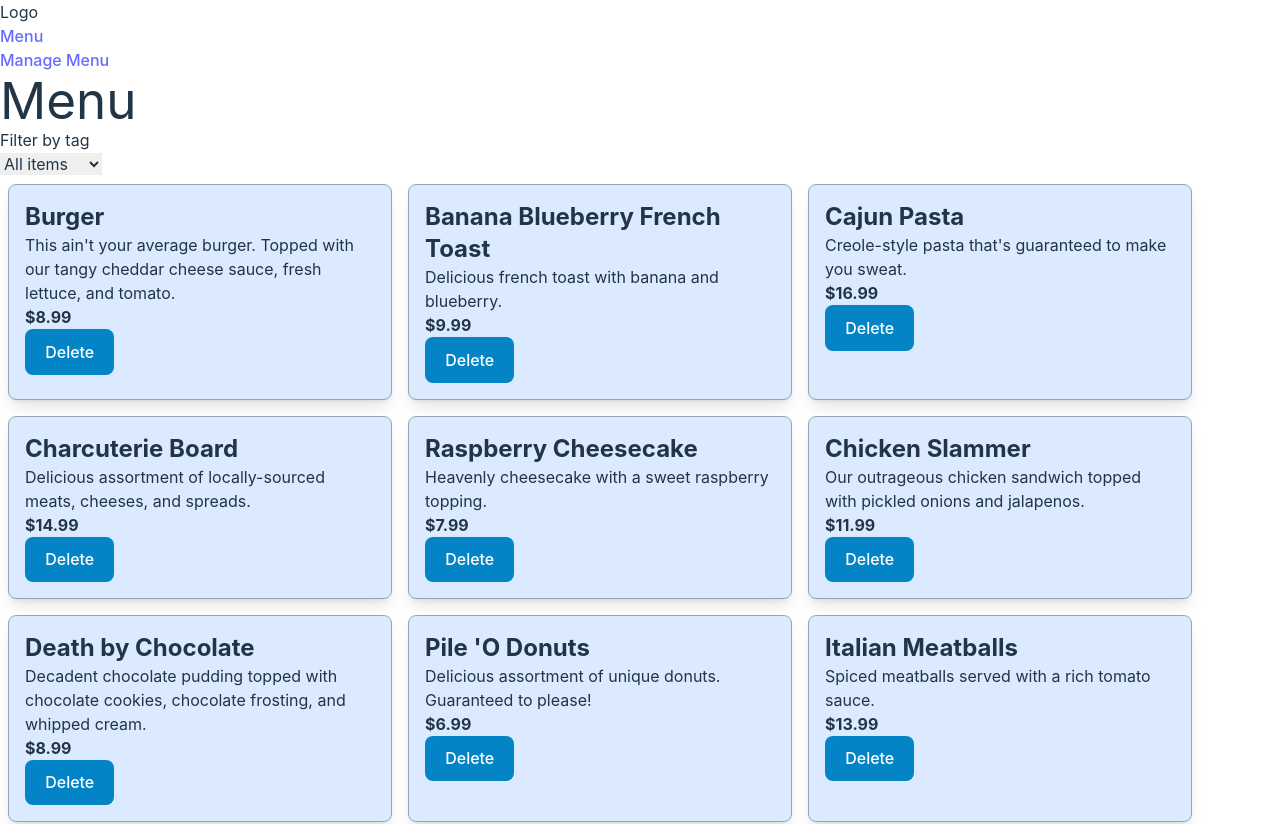
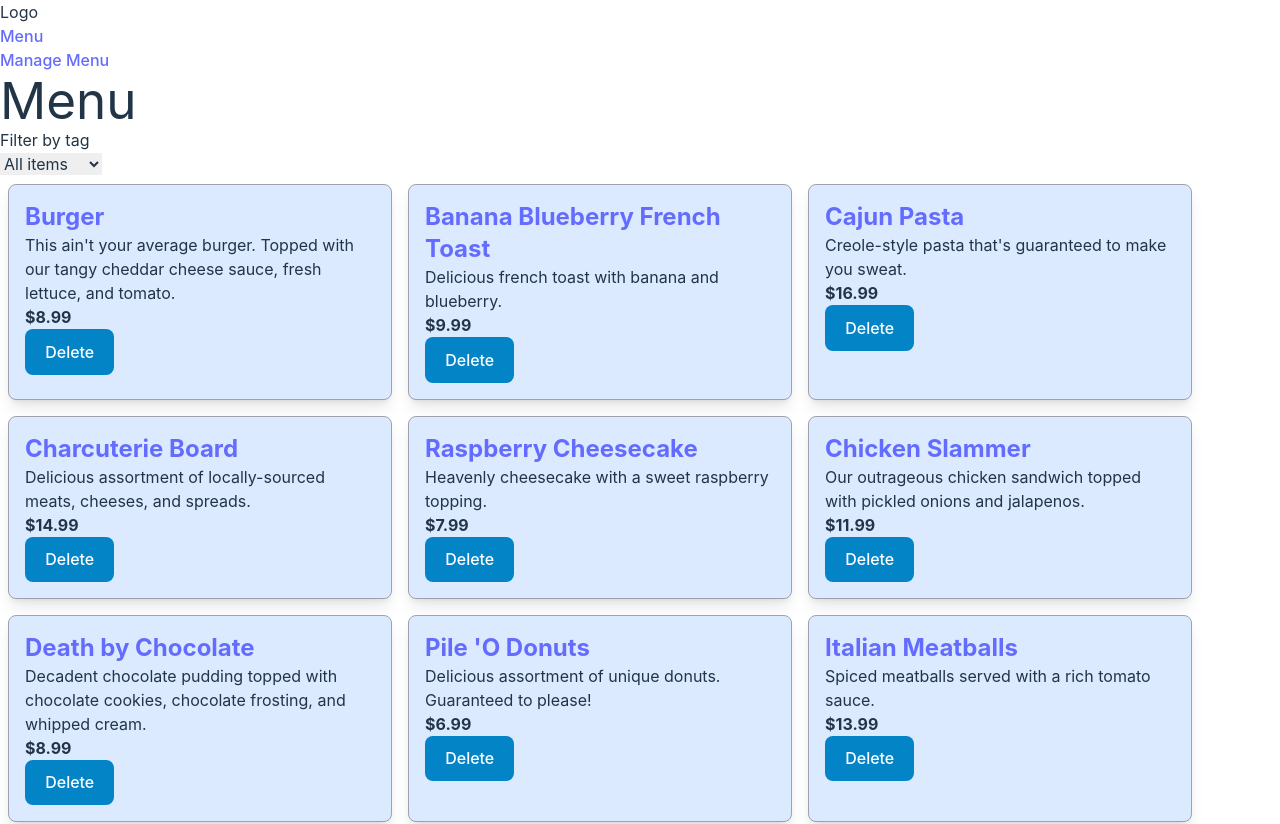
Before and after one commit to vincentowler/everlaw-shoes, a React (Vite) app: page / in a window 1280 px wide. Shown: the top 824 px of the page. Built offline with nearby package versions, Linux system fonts and the light colour scheme; data requests are answered from the project's data file.

Commit message:
add link

```diff
--- a/src/Menu.tsx
+++ b/src/Menu.tsx
@@ -4,6 +4,7 @@ import { Card } from "./reusable/Card";
 import { deleteFood, getFoods } from "./services/foods.service";
 import { Button } from "./reusable/Button";
 import { Spinner } from "./reusable/Spinner";
+import { Link } from "react-router-dom";
 
 export function Menu() {
   const [tagFilter, setTagFilter] = useState<FoodTag | "">("");
@@ -28,7 +29,9 @@ export function Menu() {
   function renderFood(food: Food) {
     return (
       <Card key={food.id}>
-        <h2 className="text-2xl font-bold">{food.name}</h2>
+        <Link to={"/manage/" + food.id}>
+          <h2 className="text-2xl font-bold">{food.name}</h2>
+        </Link>
         <p>{food.description}</p>
         <strong>${food.price}</strong>
         <Button
```
